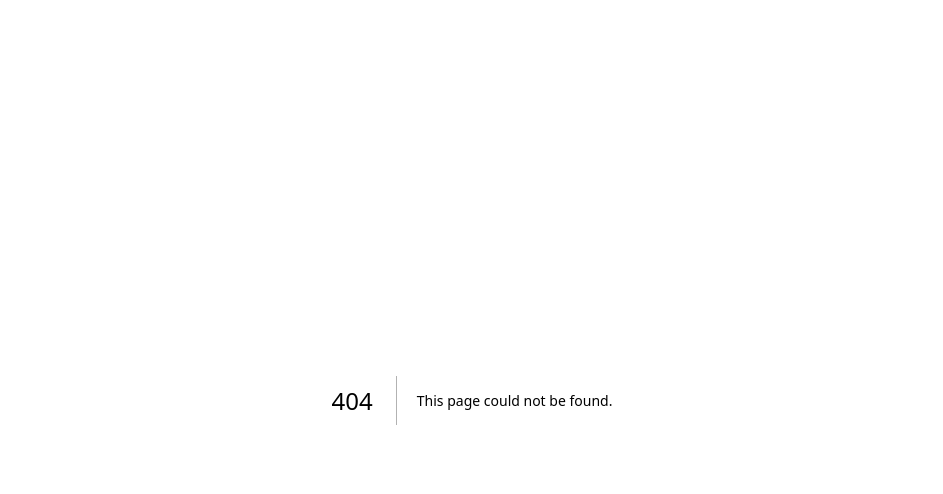
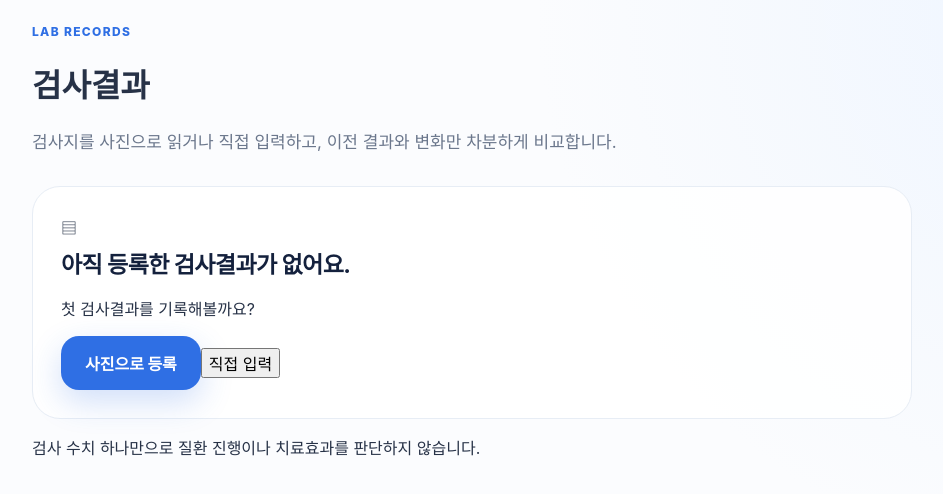
Before and after one commit to Mespital/ApuDa, a Next.js app in the folder platform/: page /my/labs in a window 1280 px wide. Before the commit this address had no page. Shown: the top 494 px of the page, without its empty margins (168-1111 px from the left). Built offline with nearby package versions, Linux system fonts and the light colour scheme.

Commit message:
feat(platform): add platform/app/my/labs/page.tsx

```diff
--- /dev/null
+++ b/platform/app/my/labs/page.tsx
@@ -0,0 +1,28 @@
+export default function LabsPage() {
+  return (
+    <main className="shell">
+      <p className="eyebrow">LAB RECORDS</p>
+      <h1 className="pageTitle">검사결과</h1>
+      <p className="heroCopy">
+        검사지를 사진으로 읽거나 직접 입력하고, 이전 결과와 변화만
+        차분하게 비교합니다.
+      </p>
+
+      <section className="section">
+        <div className="emptyState">
+          <div className="largeIcon">▤</div>
+          <h3>아직 등록한 검사결과가 없어요.</h3>
+          <p>첫 검사결과를 기록해볼까요?</p>
+          <div className="buttonRow">
+            <button className="primaryButton">사진으로 등록</button>
+            <button className="secondaryButton">직접 입력</button>
+          </div>
+        </div>
+      </section>
+
+      <p className="safetyNote">
+        검사 수치 하나만으로 질환 진행이나 치료효과를 판단하지 않습니다.
+      </p>
+    </main>
+  );
+}
```
